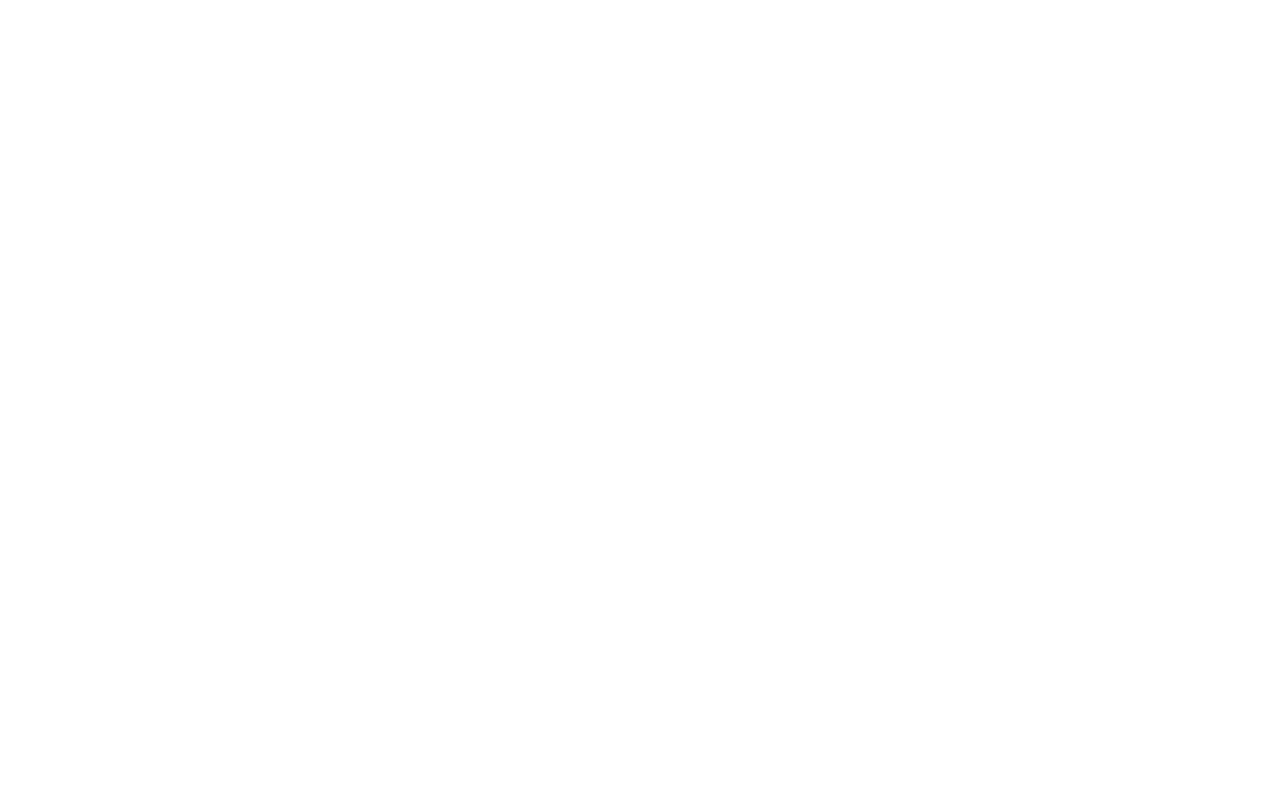
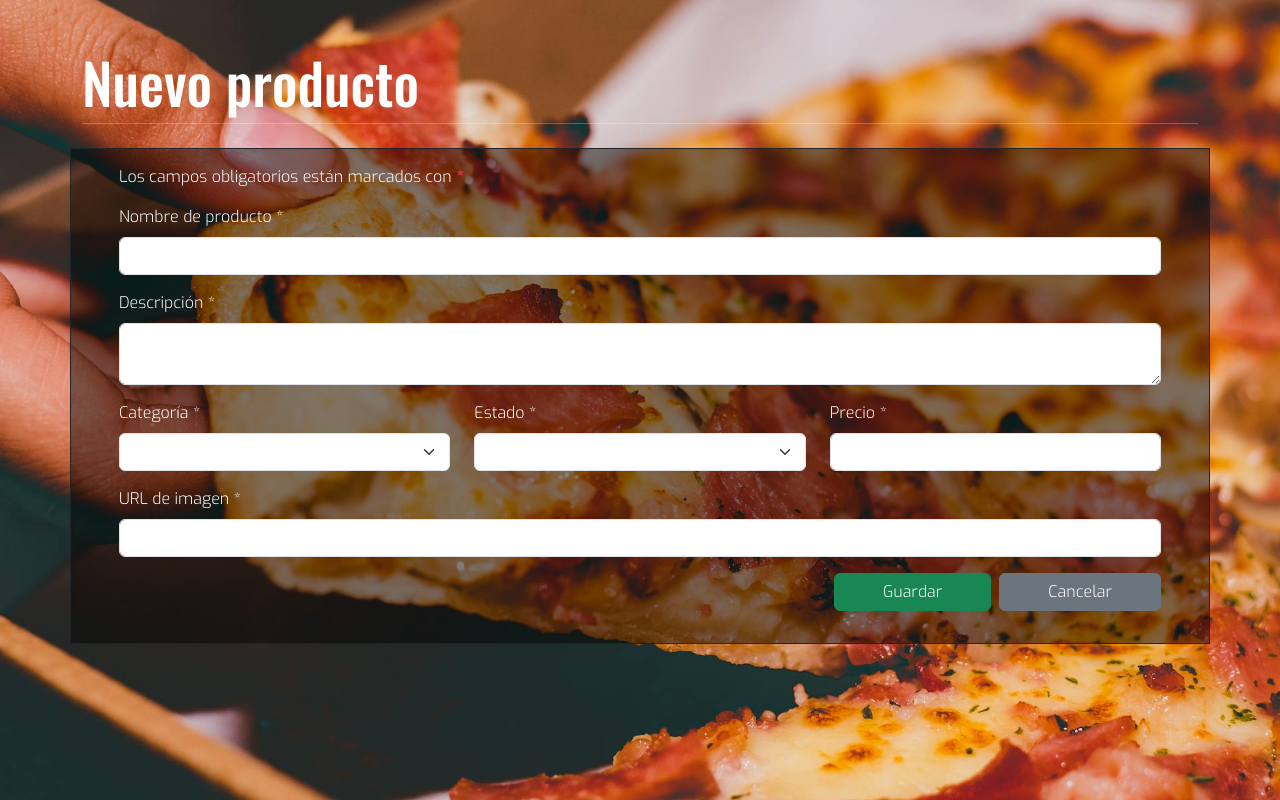
Before and after one commit to brunomry/frontendProyectoFinal_RollingCode, a React (Vite) app: page /administrador/productos/crearProducto in a window 1280 px wide. Before the commit this address had no page. Built offline with nearby package versions, Linux system fonts and the light colour scheme.

Commit message:
Agregue seccion con titulo y formulario en cp FormularioProducto usando cp Form de react-bootstrap y le coloque color de fondo negro con opacidad

```diff
--- a/src/App.jsx
+++ b/src/App.jsx
@@ -5,6 +5,7 @@ import ListaUsuarios from "./components/pages/user/ListaUsuarios";
 import { BrowserRouter, Route, Routes } from "react-router-dom";
 import ListaPedidos from "./components/pages/order/ListaPedidos";
 import ListaProductos from "./components/pages/product/ListaProductos.jsx";
+import FormularioProducto from "./components/pages/product/FormularioProducto.jsx";
 
 function App() {
   return (
@@ -15,6 +16,7 @@ function App() {
           <Route path="/administrador/usuarios" element={<ListaUsuarios></ListaUsuarios>}></Route>
           <Route path="/administrador/pedidos" element={<ListaPedidos></ListaPedidos>}></Route>
           <Route path="/administrador/productos" element={<ListaProductos></ListaProductos>}></Route>
+          <Route path="/administrador/productos/crearProducto" element={<FormularioProducto />}></Route>
         </Routes>
       </BrowserRouter>
     </>
--- a/src/components/pages/product/FormularioProducto.jsx
+++ b/src/components/pages/product/FormularioProducto.jsx
@@ -1,10 +1,72 @@
-import React from 'react';
+import { Link } from "react-router-dom";
+import "../../../styles/administrador.css";
+import { Button, Form } from "react-bootstrap";
 
 const FormularioProducto = () => {
   return (
-    <div>
-
-    </div>
+    <section className="mainSection">
+      <div className="container">
+        <h1 className="display-4 mt-5">Nuevo producto</h1>
+        <hr className="sizeForm text-start my-0 mb-4" />
+      </div>
+      <Form className="my-4 sizeForm mx-auto container border border border-1 border-dark formProduct px-3 px-sm-5 py-3">
+        <p className="">
+          Los campos obligatorios están marcados con{" "}
+          <span className="text-danger fw-bold">*</span>
+        </p>
+        <Form.Group className="mb-3 " controlId="formNombreProducto">
+          <Form.Label className="fw-medium">
+            Nombre de producto <span className="">*</span>
+          </Form.Label>
+          <Form.Control type="text" />
+        </Form.Group>
+        <Form.Group className="mb-3 " controlId="formDescripcion">
+          <Form.Label className="fw-medium">
+            Descripción <span className="">*</span>
+          </Form.Label>
+          <Form.Control className="textarea" type="text" as="textarea" />
+        </Form.Group>
+        <div className="row">
+          <Form.Group className="mb-3 col-md-4" controlId="formCategoria">
+            <Form.Label className="fw-medium">
+              Categoría <span className="">*</span>
+            </Form.Label>
+            <Form.Select className="" />
+          </Form.Group>
+          <Form.Group className="mb-3 col-md-4" controlId="formEstado">
+            <Form.Label className="fw-medium">
+              Estado <span className="">*</span>
+            </Form.Label>
+            <Form.Select />
+          </Form.Group>
+          <Form.Group className="mb-3 col-md-4" controlId="formPrecio">
+            <Form.Label className="fw-medium">
+              Precio <span className="">*</span>
+            </Form.Label>
+            <Form.Control type="number" />
+          </Form.Group>
+        </div>
+        <Form.Group className="mb-3" controlId="formImagen">
+          <Form.Label className="fw-medium">
+            URL de imagen <span className="">*</span>
+          </Form.Label>
+          <Form.Control type="url" />
+        </Form.Group>
+        <div className="text-end">
+          <Form.Group className="mb-3 ">
+            <Button type="submit" variant="success" className="btnForm px-5 me-2">
+              Guardar
+            </Button>
+            <Link
+              className="btn btn-secondary px-5"
+              to={"/administrador/productos"}
+            >
+              Cancelar
+            </Link>
+          </Form.Group>
+        </div>
+      </Form>
+    </section>
   );
 };
 
--- a/src/components/pages/product/ListaProductos.jsx
+++ b/src/components/pages/product/ListaProductos.jsx
@@ -10,7 +10,7 @@ const ListaProductos = () => {
         <h1>Gestión de productos</h1>
         <Link
           className="btnNewProduct border border-1 border-white fw-bold p-2 rounded-2 text-decoration-none"
-          to="/administrador/crearProducto"
+          to="/administrador/productos/crearProducto"
         >
           <i className="fa-solid fa-plus"></i> Nuevo producto
         </Link>
--- a/src/styles/administrador.css
+++ b/src/styles/administrador.css
@@ -56,6 +56,11 @@
   height: 100px;
 }
 
+.formProduct{
+  width: 100%;
+  background-color: #0007;
+}
+
 @media all and (min-width: 576px) {
   .managementOptions {
     width: 400px;
```
